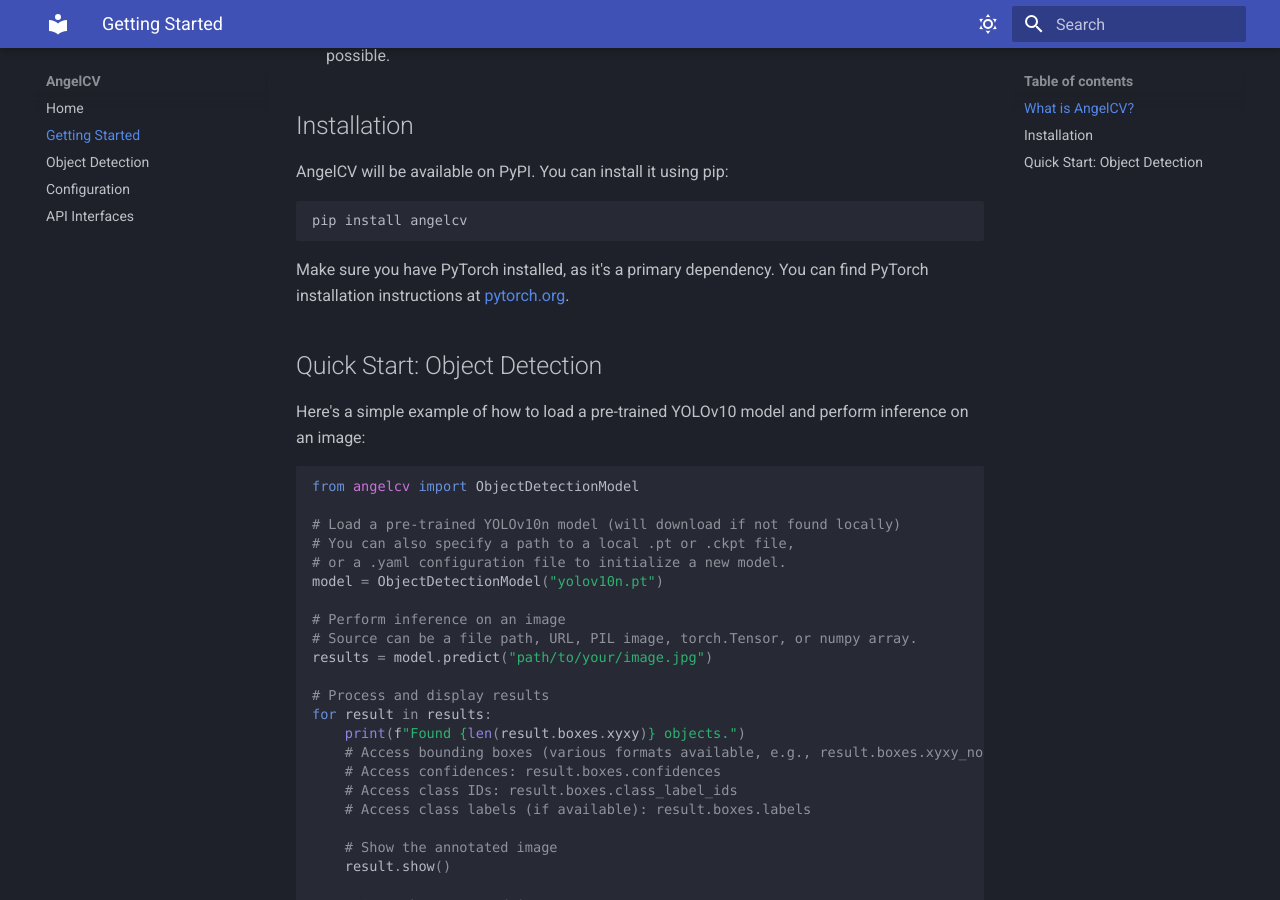
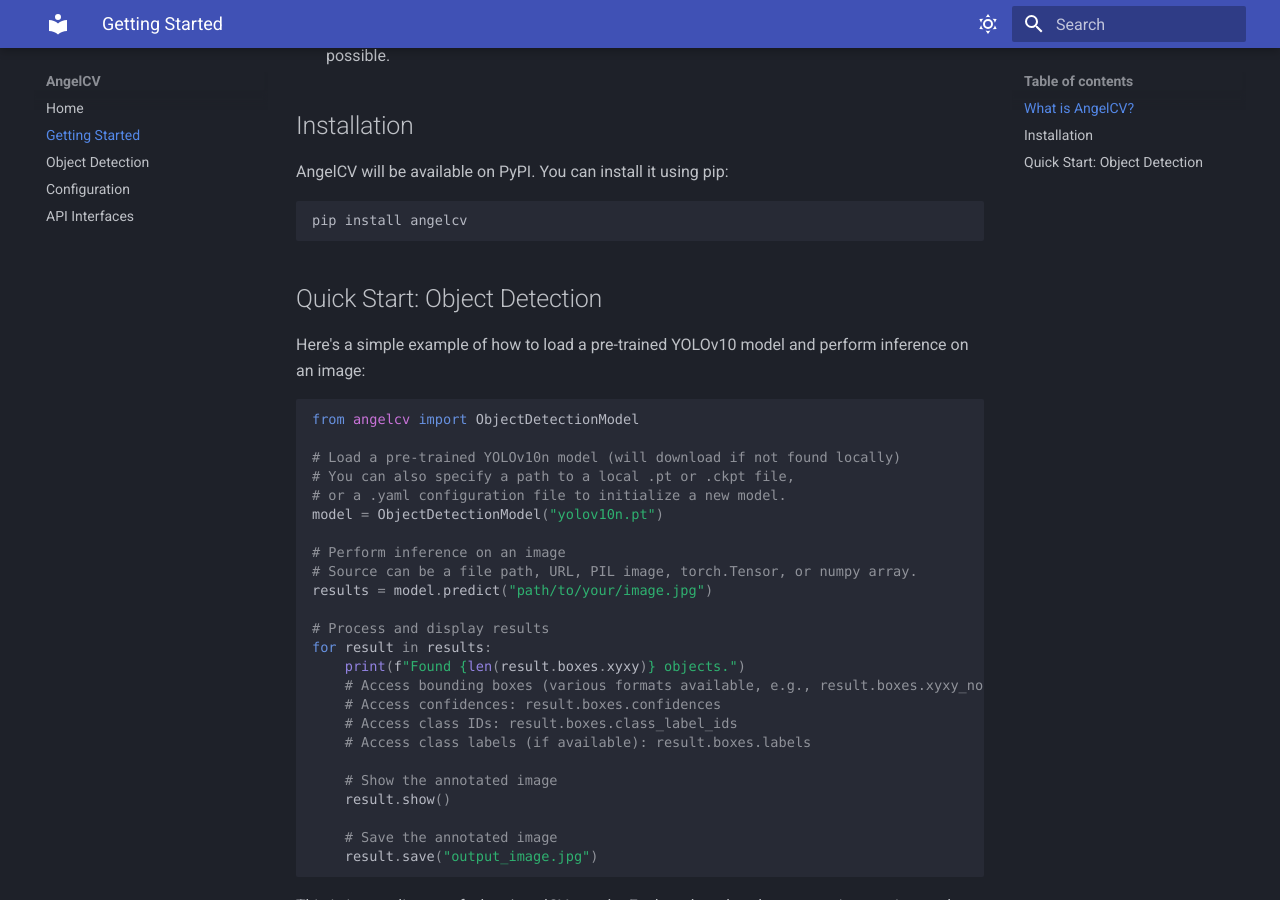
Before and after one commit to AngelProtection/angelcv, an MkDocs documentation site: the page built from docs/getting_started.md, in a window 1280 px wide and 900 px high, scrolled down 567 px. Built offline with MkDocs 1.6.1 and Material for MkDocs 9.7.7, drawn with Linux system fonts in a browser that asks for light colours; some web fonts are replaced.

Commit message:
Remove unnecessary note in the documentation.

````diff
--- a/docs/getting_started.md
+++ b/docs/getting_started.md
@@ -17,8 +17,6 @@
 ```bash
 pip install angelcv
 ```
-
-Make sure you have PyTorch installed, as it's a primary dependency. You can find PyTorch installation instructions at [pytorch.org](https://pytorch.org/).
 
 ## Quick Start: Object Detection
 
````
